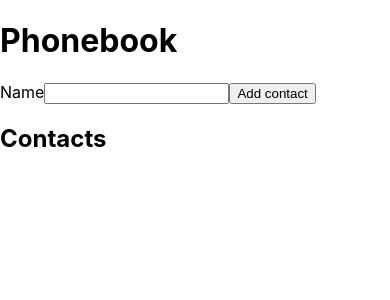
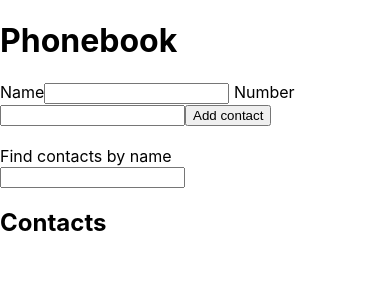
Before and after one commit to MariaKhmel/goit-react-hw-02-phonebook, a React (Create React App) app: page / in a window 390 px wide. Shown: the top 300 px of the page. Built offline with nearby package versions, Linux system fonts and the light colour scheme.

Commit message:
phonebook

```diff
--- a/src/components/App.jsx
+++ b/src/components/App.jsx
@@ -1,36 +1,69 @@
 import { Component } from 'react';
 import { ContactForm } from './ContactForm/ContactForm';
 import {ContactList} from './ContactList/ContactList'
-
+import {Filter} from './Filter/Filter'
+import { nanoid } from 'nanoid';
 
 export class App extends Component {
 
 state = {
-  contacts: [],
-  name: ''
+contacts: [],
+filter: '',
 }
 
-  handleFormChange = (data) => {
+handleFormChange = (data) => {
+    const newContact = {
+      id: nanoid(),
+      ...data,
+  }
+  const newContactName = data.name;
+  if (this.isContactinList(newContactName)) {
+    alert(`${newContactName} is already in contacts.`)
+  }
     this.setState(prevstate => {
-    const newContactsList = [...prevstate.contacts,data];
+    const newContactsList = [...prevstate.contacts,newContact];
       return {
         contacts: newContactsList,
-
       }
     })
   }
 
+  handleFilterChange = e => {
+    const { name, value } = e.currentTarget;
+    this.setState({
+     [name]:value,
+   })
+}
 
+  getFilteredContacts = () => {
+    const { contacts, filter } = this.state;
+    const lowercaseFilter = filter.toLowerCase();
+    return contacts.filter(contact => (
+      contact.name.toLowerCase().includes(lowercaseFilter)
+    ))
+    }
 
+  isContactinList = (newName) => {
+    const { contacts } = this.state;
+    const lowercaseName = newName.toLowerCase();
+    return contacts.find(({name})=>name.toLowerCase()===newName )
+  }
 
-  render() {
+  deleteContact = e => {
+  console.log(e)
+}
 
+  render(){
+    const filteredContacts = this.getFilteredContacts();
+      this.isContactinList('tom')
     return (
       <div>
         <h1>Phonebook</h1>
         <ContactForm handleFormChange={this.handleFormChange} />
+        <Filter handleFilterChange={this.handleFilterChange}
+          filter={this.state.filter} />
         <h2>Contacts</h2>
-        <ContactList contactlist={this.state.contacts} />
+        <ContactList contactlist={filteredContacts} onClick={this.deleteContact} />
       </div>
     );
   }
--- a/src/components/ContactForm/ContactForm.jsx
+++ b/src/components/ContactForm/ContactForm.jsx
@@ -1,28 +1,29 @@
 import { Component } from "react";
-import { nanoid } from 'nanoid'
+// import { nanoid } from 'nanoid'
 
 export class ContactForm extends Component{
-
     state = {
-        id:'',
-        name: '',
-
+    //  id:'',
+     name: '',
+    number:'',
     }
 
-    handleNameInputChange = (e) => {
+
+    handleInputChange = e => {
 
         this.setState({
-            id : nanoid(),
-            name: e.currentTarget.value
+            // id : nanoid(),
+            [e.currentTarget.name]:e.currentTarget.value,
         })
-        }
+    }
 
     handleFormSubmit = (e) => {
      e.preventDefault();
         this.props.handleFormChange(this.state)
         this.setState({
-            id : '',
+            // id : '',
             name: '',
+            number:'',
         })
         }
 
@@ -39,10 +40,23 @@ export class ContactForm extends Component{
 //   pattern="^[a-zA-Zа-яА-Я]+(([' -][a-zA-Zа-яА-Я ])?[a-zA-Zа-яА-Я]*)*$"
   title="Name may contain only letters, apostrophe, dash and spaces. For example Adrian, Jacob Mercer, Charles de Batz de Castelmore d'Artagnan."
   required
-  value={this.state.nameInputValue}
-   onChange={this.handleNameInputChange}
+  value={this.state.name}
+   onChange={this.handleInputChange}
 />
-                    </label>
+              </label>
+              <label> Number
+<input
+  type="tel"
+  name="number"
+//   pattern="\+?\d{1,4}?[-.\s]?\(?\d{1,3}?\)?[-.\s]?\d{1,4}[-.\s]?\d{1,4}[-.\s]?\d{1,9}"
+  title="Phone number must be digits and can contain spaces, dashes, parentheses and can start with +"
+                      required
+                      value={this.state.number}
+                      onChange={this.handleInputChange}
+/>
+              </label>
+
+
                     <button type="submit">Add contact</button>
 
             </form>
--- /dev/null
+++ b/src/components/ContactItem/ContactItem.jsx
@@ -0,0 +1,5 @@
+ const ContactCard = ()=>{
+ return ('p')
+}
+
+export {ContactCard}
--- a/src/components/ContactList/ContactList.jsx
+++ b/src/components/ContactList/ContactList.jsx
@@ -1,23 +1,24 @@
 import { Component } from "react";
+
+
 
 export class ContactList extends Component{
 
-    state = {
+    render() {
+        const { contactlist } = this.props;
+        console.log(Boolean(contactlist.length))
+        return (
+            <>
+                <ul>
+                    {contactlist.map(contact => (
+                        <li key={contact.id}>{contact.name} : {contact.number}</li>
+                    ))}
 
-    }
+  {contactlist.length ? <button type="button" onClick={this.props.onClick}>Delete</button> : <></>}
 
-    render() {
-        const {contactlist} = this.props;
-        return (
-        <>
-                <ul>
-                    {contactlist.map((contact) => {
-                        <li>
-                         {contact}
-                     </li>
-                 })}
-</ul>
+                </ul>
         </>
         )
     }
+
 }
--- a/src/components/Filter/Filter.jsx
+++ b/src/components/Filter/Filter.jsx
@@ -0,0 +1,22 @@
+import { Component } from "react";
+
+export class Filter extends Component {
+
+    render() {
+        const { filter,handleFilterChange } = this.props;
+        return (
+
+
+      <div style={{marginTop:20}}>
+            Find contacts by name
+            <br/>
+            <input
+                name='filter'
+                value={filter}
+                onChange={handleFilterChange} />
+      </div>
+    )
+  }
+}
+
+export default Filter
```
